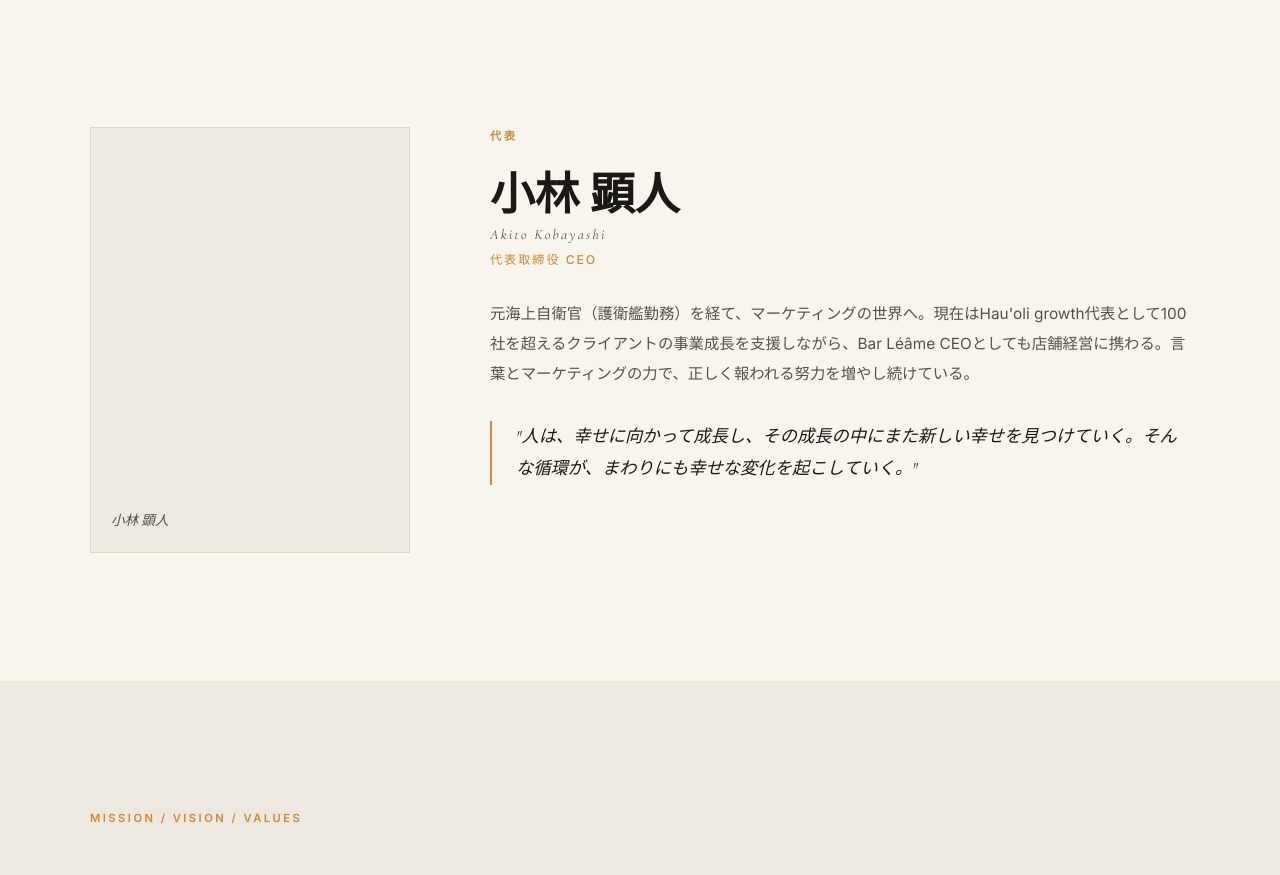
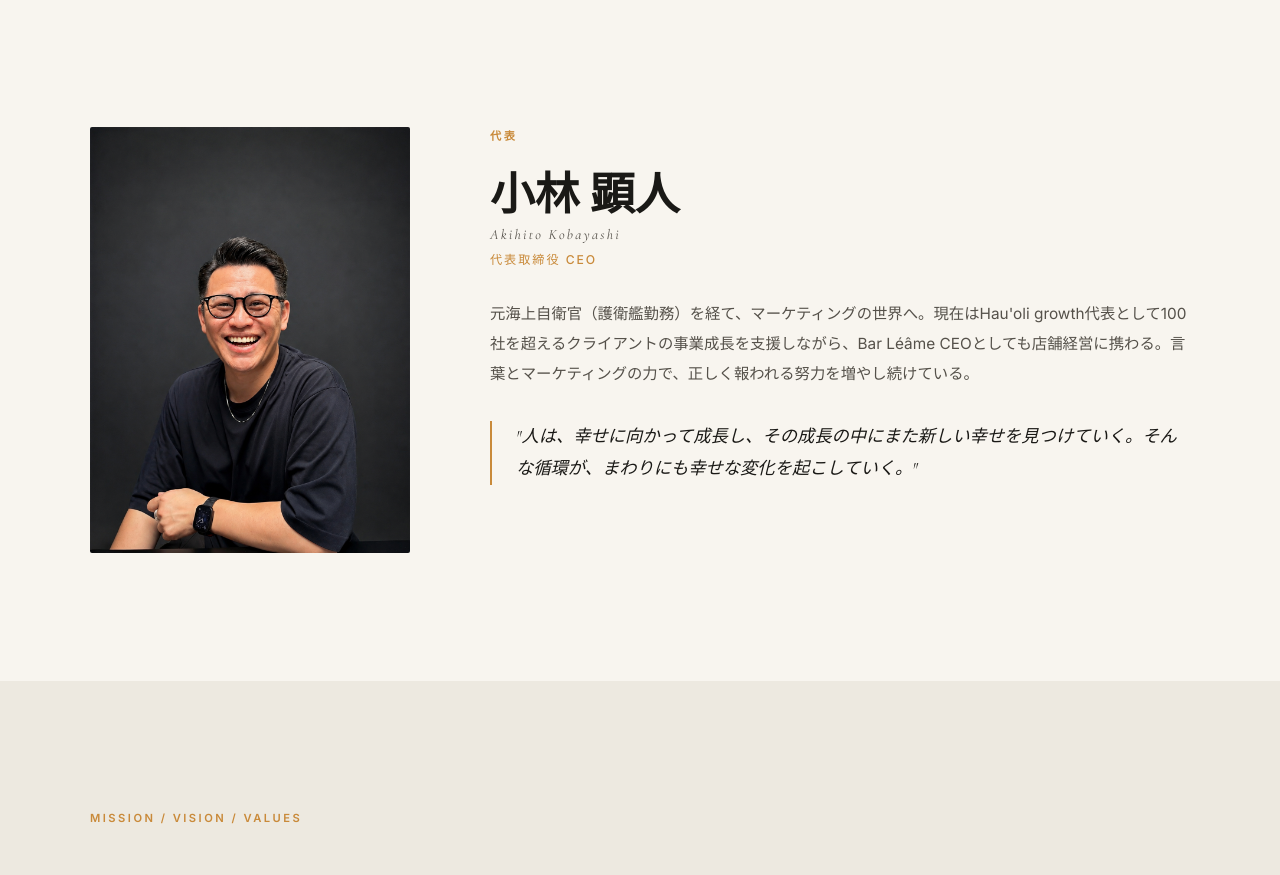
Before and after one commit to akhauoli/hauoli-site, a React (Vite) app: page / in a window 1280 px wide. Shown: the part 2440-3315 px from the top of the page. Built offline with nearby package versions, Linux system fonts and the light colour scheme.

Commit message:
代表写真を実画像に差し替え、名前をAkihito Kobayashiに修正
Co-Authored-By: Claude Sonnet 4.6 <noreply@anthropic.com>

```diff
--- a/src/App.jsx
+++ b/src/App.jsx
@@ -247,15 +247,13 @@ function About() {
     <section id="about" className="section about">
       <div className={`about-inner reveal${inView ? ' in-view' : ''}`} ref={ref}>
         <div className="about-photo">
-          <div className="about-photo-placeholder">
-            <span>小林 顕人</span>
-          </div>
+          <img src="/akihito.png" alt="小林 顕人" className="about-photo-img" />
         </div>
         <div className="about-text">
           <p className="section-label">代表</p>
           <h2 className="about-name">
             小林 顕人
-            <span className="about-name-en">Akito Kobayashi</span>
+            <span className="about-name-en">Akihito Kobayashi</span>
           </h2>
           <p className="about-role">代表取締役 CEO</p>
           <p className="about-bio">
--- a/src/index.css
+++ b/src/index.css
@@ -466,19 +466,12 @@ img { max-width: 100%; display: block; }
   gap: 80px;
   align-items: start;
 }
-.about-photo-placeholder {
+.about-photo-img {
+  width: 100%;
   aspect-ratio: 3/4;
-  background: var(--c-warm-bg2);
-  display: flex;
-  align-items: flex-end;
-  padding: 20px;
-  border: 1px solid var(--c-border-light);
-}
-.about-photo-placeholder span {
-  font-family: var(--font-display);
-  font-size: 0.85rem;
-  font-style: italic;
-  color: var(--c-text-mid);
+  object-fit: cover;
+  object-position: center top;
+  border-radius: 2px;
 }
 .about-name {
   font-family: var(--font-display);
@@ -616,7 +609,7 @@ img { max-width: 100%; display: block; }
 @media (max-width: 960px) {
   .services-grid { grid-template-columns: repeat(2, 1fr); padding: 0 24px; }
   .about-inner { grid-template-columns: 1fr; gap: 40px; }
-  .about-photo-placeholder { aspect-ratio: 16/9; }
+  .about-photo-img { aspect-ratio: 4/3; object-position: center 20%; }
   .mvv-grid { grid-template-columns: 1fr; }
   .mvv-item { border-right: none; }
   .mvv-item:nth-last-child(-n+2) { border-bottom: 1px solid var(--c-border-light); }
```
Also changed, not shown: public/akihito.png (added).
